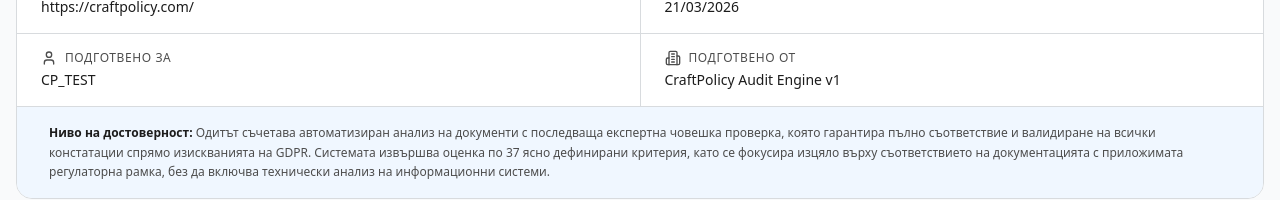
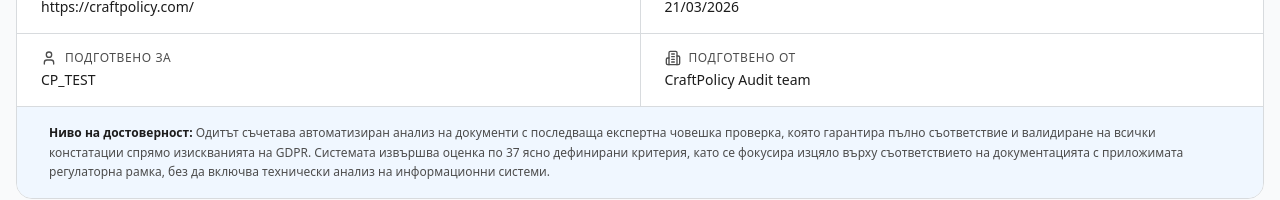
Before and after one commit to mP3nchev/Legal_audit, a Next.js app in the folder frontend/: page /toc-report/test in a window 1280 px wide. Shown: the part 455-655 px from the top of the page. Built offline with nearby package versions, Linux system fonts and the light colour scheme.

Commit message:
content: rename 'Audit Engine v1' to 'Audit team'

```diff
--- a/frontend/app/toc-report/[uid]/page.jsx
+++ b/frontend/app/toc-report/[uid]/page.jsx
@@ -93,7 +93,7 @@ function CoverSection({ audit, t }) {
           <DetailCell icon={<Globe     className="h-4 w-4" />} label={t.website}     value={audit.site_url || '—'} />
           <DetailCell icon={<Calendar  className="h-4 w-4" />} label={t.scanDate}    value={scanDate} />
           <DetailCell icon={<User      className="h-4 w-4" />} label={t.preparedFor} value={audit.client_name} />
-          <DetailCell icon={<Building2 className="h-4 w-4" />} label={t.preparedBy}  value="CraftPolicy Audit Engine v1" />
+          <DetailCell icon={<Building2 className="h-4 w-4" />} label={t.preparedBy}  value="CraftPolicy Audit team" />
         </div>
         <div className="border-t px-8 py-4"
           style={{ borderColor: 'var(--cp-neutral-40)', backgroundColor: 'var(--cp-blue-5)' }}>
--- a/frontend/app/toc-report/test/page.jsx
+++ b/frontend/app/toc-report/test/page.jsx
@@ -109,7 +109,7 @@ function CoverSection({ t }) {
     targetUrl:   TEST_AUDIT_META.site_url,
     scanDate:    new Date(TEST_AUDIT_META.created_at).toLocaleDateString('en-GB'),
     preparedFor: TEST_AUDIT_META.client_name,
-    preparedBy:  'CraftPolicy Audit Engine v1',
+    preparedBy:  'CraftPolicy Audit team',
   };
   return (
     <section id="cover" className="scroll-mt-24">
```
